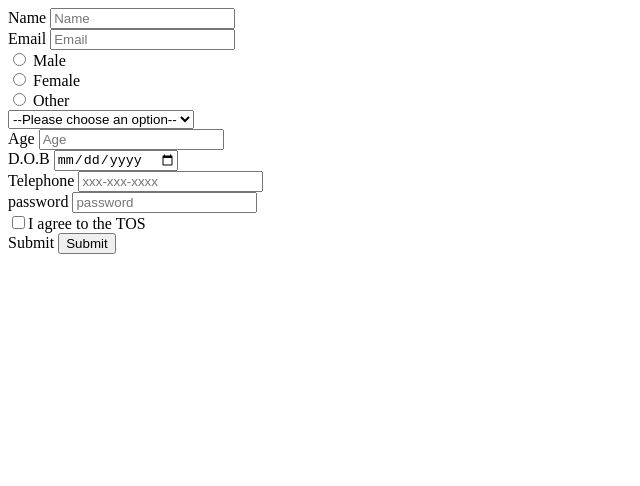
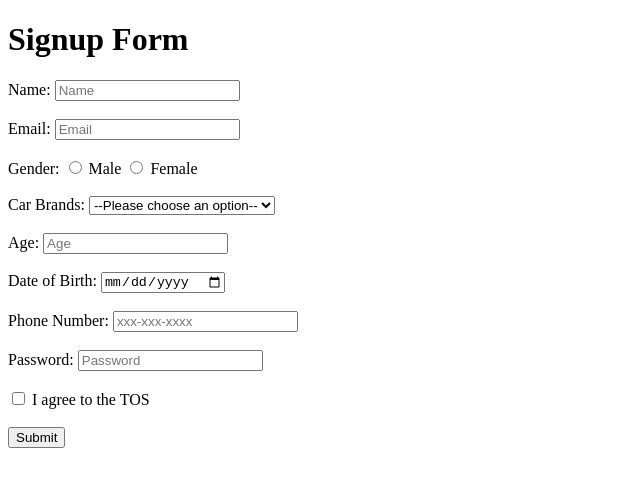
Before and after one commit to acciojob/signup-form-car-ArjunSingh1322, a website: page main.html in a window 1280 px wide. Shown: the whole page, without its empty margins (0-640 px from the left). Drawn offline with Linux system fonts and the light colour scheme.

Commit message:
created a submission

```diff
--- a/main.html
+++ b/main.html
@@ -1,53 +1,69 @@
 <!DOCTYPE html>
+<html lang="en">
+<head>
+  <meta charset="UTF-8">
+  <meta name="viewport" content="width=device-width, initial-scale=1.0">
+  <title>Signup Form</title>
+</head>
+<body>
+  <h1>Signup Form</h1>
+  <form method="post">
+    <!-- Name Field -->
+    <label for="name">Name:</label>
+    <input type="text" id="name" name="name" placeholder="Name" required>
+    <br><br>
 
-<html>
+    <!-- Email Field -->
+    <label for="email">Email:</label>
+    <input type="email" id="email" name="email" placeholder="Email" required>
+    <br><br>
 
-<head>
-	<link rel="stylesheet" href="styles.css">
-</head>
+    <!-- Gender Field -->
+    <label for="gender">Gender:</label>
+    <input type="radio" id="gender_m" name="gender" value="male" required>
+    <label for="gender_m">Male</label>
+    <input type="radio" id="gender_f" name="gender" value="female" required>
+    <label for="gender_f">Female</label>
+    <br><br>
 
-<body>
-	<!-- the entire body must be written by student -->
-    <script type="text/javascript" src="./script.js">
-</script>
- <form>
-	 <lable for = "name">Name</lable>
-       <input type="text" id="name" placeholder="Name" required><br>
-	 	 <lable for = "email">Email</lable>
-	   <input type="email" id="email" placeholder="Email" required><br>
-	   <label for="gender">
-       <input type="radio" name="gender" value="Male"> Male
-       </label><br>
-       <label for="gender">
-       <input type="radio" name="gender" value="Female"> Female
-       </label><br>
-       <label for="gender">
-       <input type="radio" name="gender" value="Other"> Other
-	    </label><br>
-	    <label>
-		 <select id="cars" required>
-    <option value="" disabl selected>--Please choose an option--</option>
-    <option value="Toyota">Toyota</option>
-    <option value="Honda">Honda</option>
-    <option value="Ford">Ford</option>
-    <option value="BMW">BMW</option>
-    <option value="Tesla">Tesla</option>
-  </select></label><br>
-	 <lable for="age">Age</lable>
-			<input type = "number" name="age" id = "age" placeholder ="Age"required><br>
-	  <lable for="dob">D.O.B</lable>
-			<input type="date" name="dob" id ="dob" required><br>
-	 	  <lable for="tel">Telephone</lable>
-			<input type= "tel" name="tel" id ="tel" placeholder="xxx-xxx-xxxx" ><br>
-	 <label for="password">password</label>
-			<input type="password" name="password" id = "password" placeholder="password" required><br>
-	 <label for= "tos"></label>
-			<input type = "checkbox" id="tos" name="tos" required>I agree to the TOS<br>
-	 <label for="button"> Submit</label>
-	 <button  name="submit">Submit</button>
+    <!-- Car Brands Field -->
+    <label for="cars">Car Brands:</label>
+    <select id="cars" name="cars" required>
+      <option value="">--Please choose an option--</option>
+      <option value="toyota">Toyota</option>
+      <option value="honda">Honda</option>
+      <option value="ford">Ford</option>
+      <option value="bmw">BMW</option>
+    </select>
+    <br><br>
 
-      </form>
+    <!-- Age Field -->
+    <label for="age">Age:</label>
+    <input type="number" id="age" name="age" placeholder="Age" required>
+    <br><br>
 
+    <!-- DOB Field -->
+    <label for="dob">Date of Birth:</label>
+    <input type="date" id="dob" name="dob" required>
+    <br><br>
+
+    <!-- Phone Number Field -->
+    <label for="tel">Phone Number:</label>
+    <input type="tel" id="tel" name="tel" placeholder="xxx-xxx-xxxx">
+    <br><br>
+
+    <!-- Password Field -->
+    <label for="password">Password:</label>
+    <input type="password" id="password" name="password" placeholder="Password" required>
+    <br><br>
+
+    <!-- TOS Checkbox -->
+    <input type="checkbox" id="tos" name="tos" required>
+    <label for="tos">I agree to the TOS</label>
+    <br><br>
+
+    <!-- Submit Button -->
+    <button type="submit">Submit</button>
+  </form>
 </body>
-
 </html>
```
